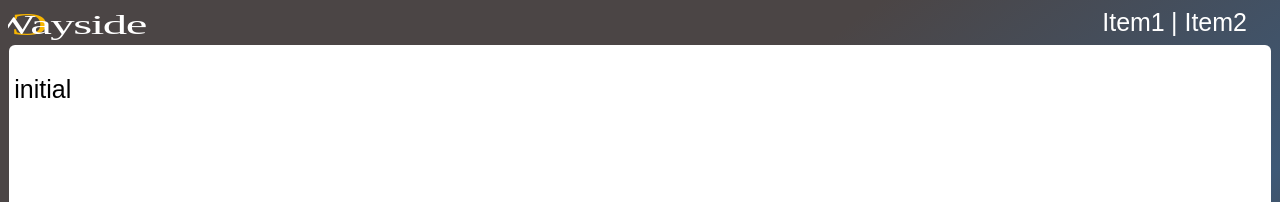
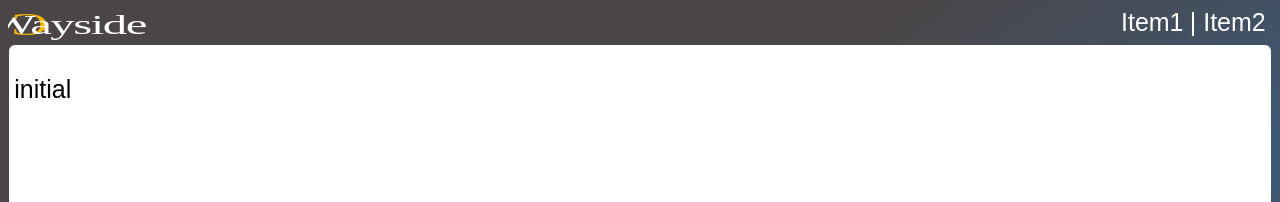
Before and after one commit to OpenWayside/openwayside.github.io, a Jekyll site: the page built from index.md, in a window 1280 px wide. Shown: the top 202 px of the page. Built offline with Jekyll 4.4.1, drawn with Linux system fonts in a browser that asks for light colours; some web fonts are replaced; our own code applies the rules of GitHub Pages for plain Markdown files.

Commit message:
adjusted menu right padding

```diff
--- a/_sass/_header.scss
+++ b/_sass/_header.scss
@@ -13,7 +13,7 @@
 .nav #menu {
 	float: right;
 	padding-left: 1em;
-	padding-right: 1em;
+	padding-right: .25em;
 }
 
 .nav #menu a {
```
